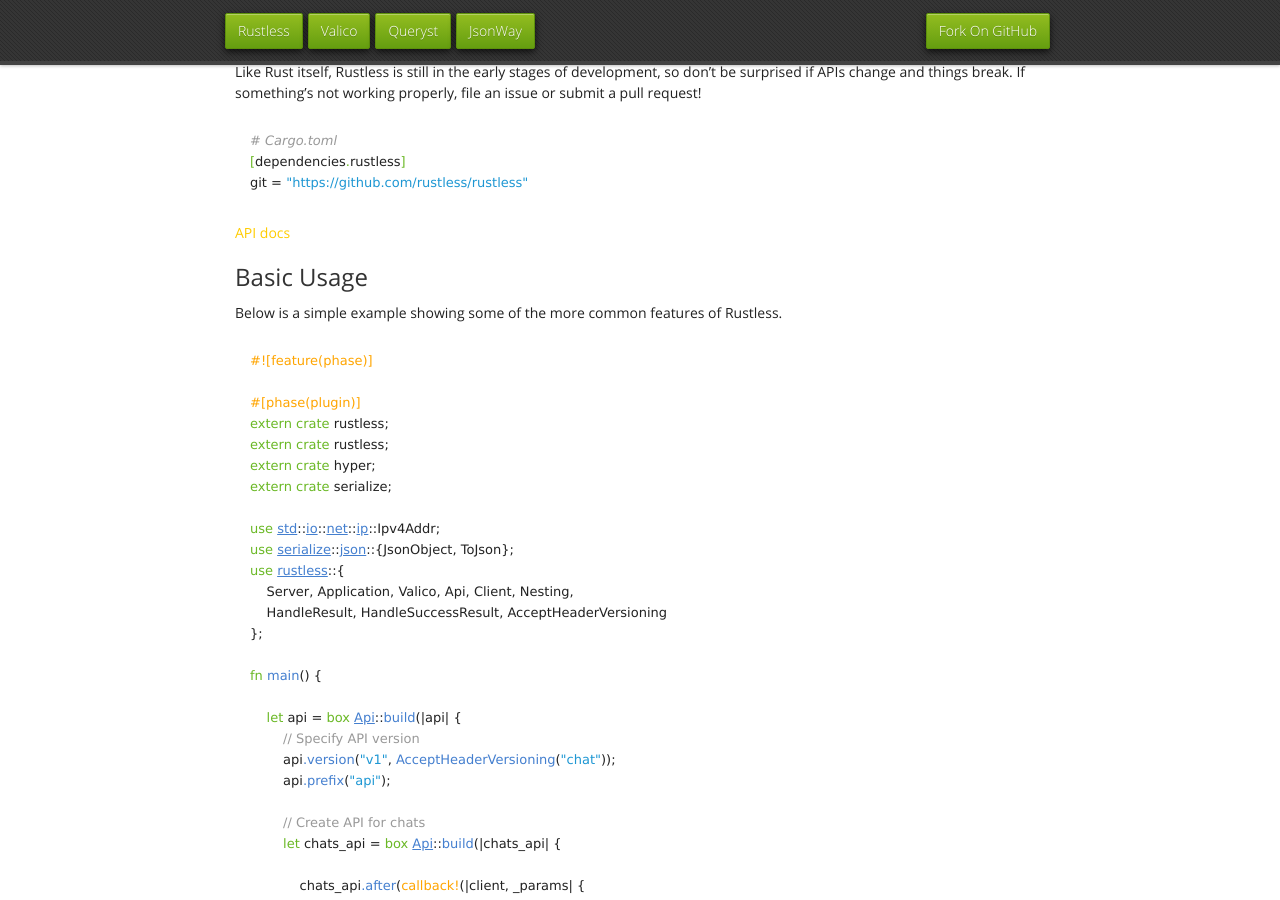
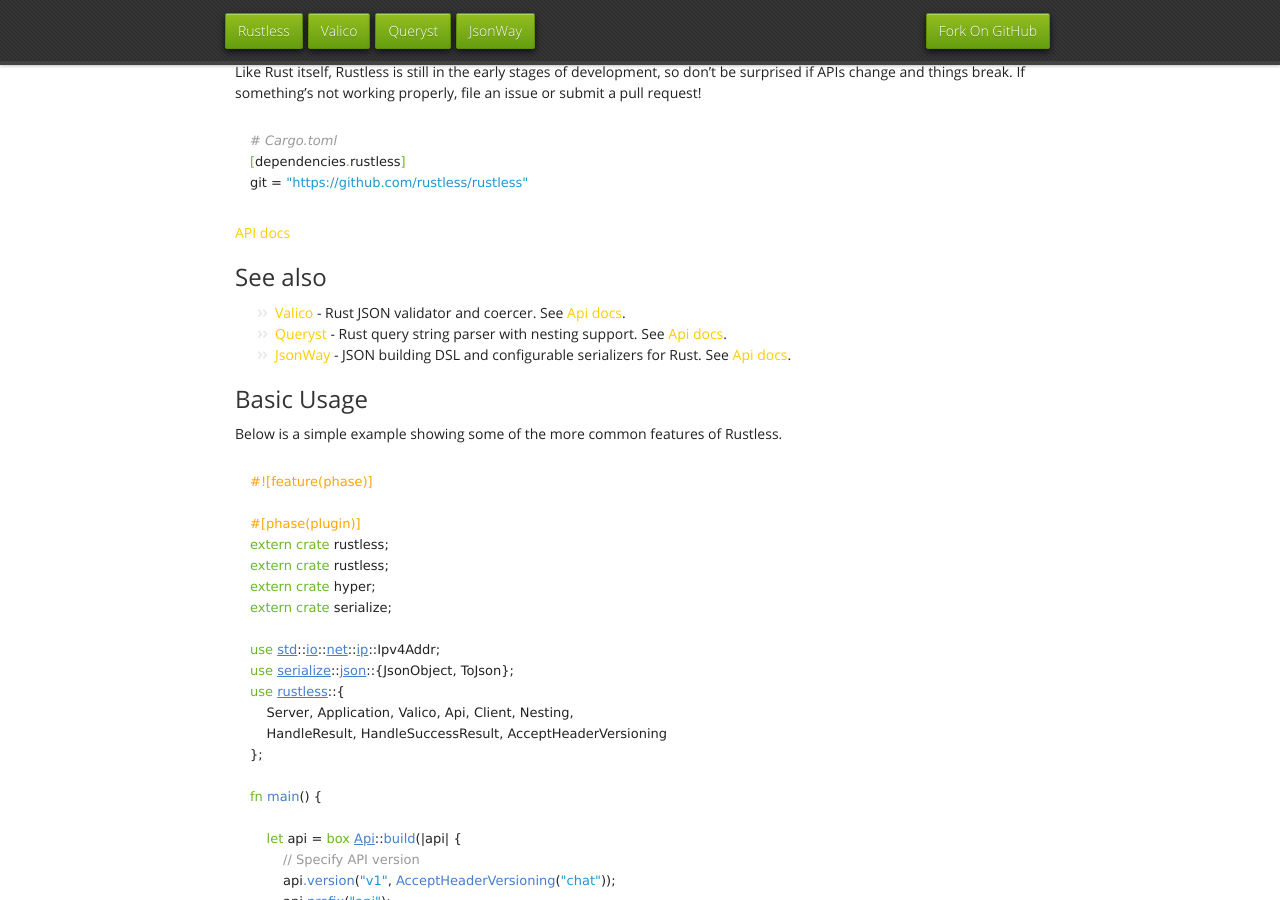
Before and after one commit to rustless/rustless.github.io, a Jekyll site: the page built from index.md, in a window 1280 px wide and 900 px high, scrolled down 430 px. Built offline with Jekyll 4.4.1, drawn with Linux system fonts in a browser that asks for light colours; nearby versions of some CDN libraries; Markdown is read by kramdown in place of the engine named in the settings.

Commit message:
Add See Also links

````diff
--- a/index.md
+++ b/index.md
@@ -22,6 +22,12 @@ git = "https://github.com/rustless/rustless"
 ```
 
 [API docs](http://rustless.org/rustless/doc/rustless)
+
+## See also
+
+* [Valico](https://github.com/rustless/valico) - Rust JSON validator and coercer. See [Api docs](http://rustless.org/valico/doc/valico).
+* [Queryst](https://github.com/rustless/queryst) - Rust query string parser with nesting support. See [Api docs](http://rustless.org/queryst/doc/queryst).
+* [JsonWay](https://github.com/rustless/jsonway) - JSON building DSL and configurable serializers for Rust. See [Api docs](http://rustless.org/jsonway/doc/jsonway).
 
 ## Basic Usage
 
````
